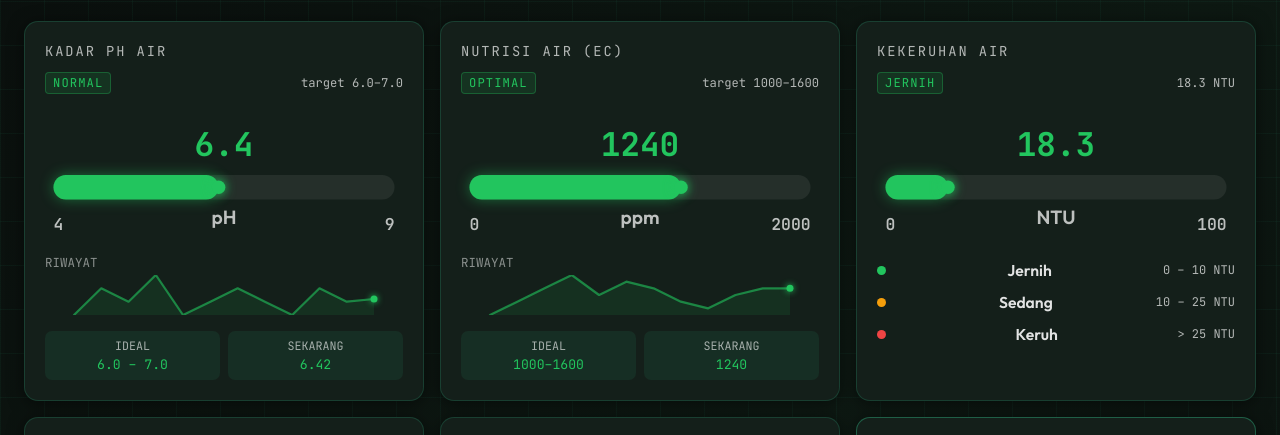
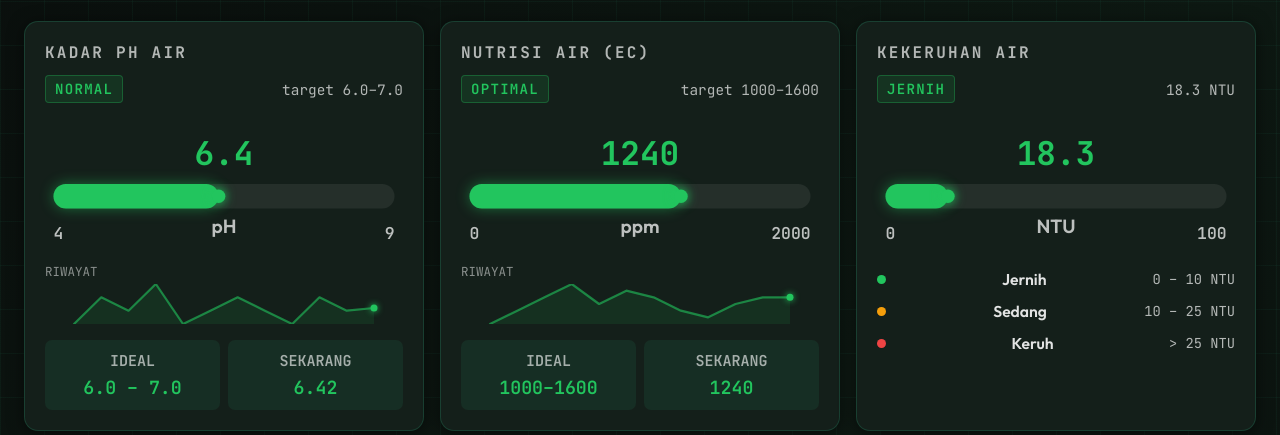
Before and after one commit to fiturbra438-art/web_hidropnik_iot, a website: page public/index.html in a window 1280 px wide. Shown: the part 87-522 px from the top of the page. Drawn offline with Linux system fonts and the light colour scheme.

Commit message:
updet desain part 2

```diff
--- a/public/index.html
+++ b/public/index.html
@@ -6,7 +6,7 @@
   <title>HydroWatch — Sistem Pemantau Hidroponik</title>
   <link rel="preconnect" href="https://fonts.googleapis.com" />
   <link href="https://fonts.googleapis.com/css2?family=JetBrains+Mono:wght@400;500;600;700&family=Outfit:wght@300;400;500;600;700&display=swap" rel="stylesheet" />
-  <link rel="stylesheet" href="styles.css?v=20260906" />
+  <link rel="stylesheet" href="styles.css?v=20260906-2" />
 </head>
 <body class="dark">
 
@@ -223,6 +223,6 @@
 
   </div>
 
-  <script src="hydrowatch.js?v=20260906"></script>
+  <script src="hydrowatch.js?v=20260906-2"></script>
 </body>
 </html>
--- a/public/styles.css
+++ b/public/styles.css
@@ -209,7 +209,7 @@ body.light .toggle-knob { left: 2px; }
 
 .section-label {
   font-family: 'JetBrains Mono', monospace;
-  color: var(--text-muted); font-size: 0.86rem;
+  color: var(--text-muted); font-size: 1rem; font-weight: 700;
   text-transform: uppercase; letter-spacing: 0.14em;
   margin-bottom: 12px;
 }
@@ -222,8 +222,8 @@ body.light .toggle-knob { left: 2px; }
 /* ── Badge ── */
 .badge {
   font-family: 'JetBrains Mono', monospace;
-  font-size: 0.76rem; letter-spacing: 0.09em;
-  padding: 2px 7px; border-radius: 4px;
+  font-size: 0.88rem; font-weight: 600; letter-spacing: 0.09em;
+  padding: 4px 9px; border-radius: 4px;
 }
 .badge.ok     { background: rgba(34,197,94,0.12); color: var(--ok); border: 1px solid rgba(34,197,94,0.3); }
 .badge.warn   { background: rgba(245,158,11,0.12); color: var(--warn); border: 1px solid rgba(245,158,11,0.3); }
@@ -246,15 +246,15 @@ body.light .toggle-knob { left: 2px; }
 .mini-grid-3 { display: grid; grid-template-columns: 1fr 1fr 1fr; gap: 7px; }
 .mini-card {
   background: var(--mini-card); border-radius: 7px;
-  padding: 7px 8px; text-align: center;
+  padding: 11px 8px; text-align: center;
 }
 .mini-label {
   font-family: 'JetBrains Mono', monospace;
-  font-size: 0.73rem; color: var(--mini-text); margin-bottom: 2px;
+  font-size: 0.94rem; font-weight: 600; color: var(--mini-text); margin-bottom: 4px;
 }
 .mini-val {
   font-family: 'JetBrains Mono', monospace;
-  font-size: 0.82rem; color: var(--text);
+  font-size: 1.14rem; font-weight: 600; color: var(--text);
 }
 .mini-val.ok     { color: var(--ok); }
 .mini-val.accent { color: var(--accent); }
@@ -394,9 +394,9 @@ body.light .toggle-knob { left: 2px; }
 }
 
 /* Make the small inline sensor targets readable as well. */
-[style*="font-size:0.63rem"] { font-size: 0.76rem !important; }
-[style*="font-size:0.62rem"] { font-size: 0.75rem !important; }
-[style*="font-size:0.6rem"] { font-size: 0.72rem !important; }
+[style*="font-size:0.63rem"] { font-size: 0.9rem !important; }
+[style*="font-size:0.62rem"] { font-size: 0.86rem !important; }
+[style*="font-size:0.6rem"] { font-size: 0.82rem !important; }
 
 /* ── Log ── */
 .log-card { margin-bottom: 0; }
```
